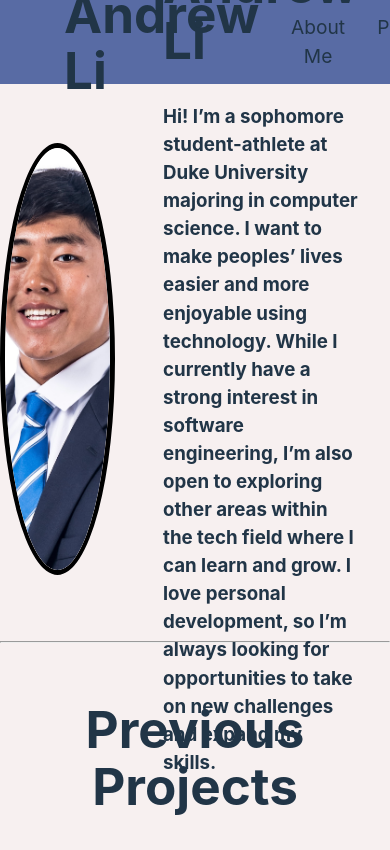
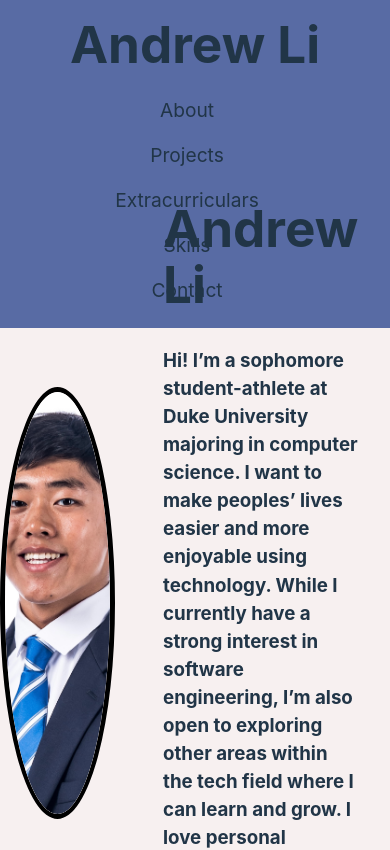
Before and after one commit to andrewswimmer111/Personal-Portfolio, a React (Vite) app: page / in a window 390 px wide. Shown: the top 850 px of the page. Built offline with nearby package versions, Linux system fonts and the light colour scheme.

Commit message:
header responsive

```diff
--- a/src/App.css
+++ b/src/App.css
@@ -14,7 +14,8 @@ h1 {
 /* Header */
 
 .header {
-    height: 10vh;
+    height: fit-content;
+    min-height: fit-content;
     background-color: #586BA4;
     display: flex;
     align-items: center;
@@ -30,7 +31,8 @@ h1 {
 .header-nav {
     width: 50%;
     display: flex;
-    justify-content: space-between;
+    justify-content: space-evenly;
+    align-items: center;
     margin-right: 1rem;
 }
 
@@ -493,3 +495,41 @@ h1 {
     color:red;
     transition: color 0.2s ease;
 }
+
+
+
+
+/* Responsiveness */
+
+
+/* Tablet */
+
+
+
+@media (min-width: 961px) and (max-width: 1024px) {
+
+}
+
+@media (max-width: 1000px) {
+    .header {
+        flex-direction: column;
+        justify-content: center;
+    }
+    .header-name {
+        margin: 0;
+        width: 100%;
+        text-align: center;
+    }
+    .header-nav {
+        width: 100%;
+        margin-bottom: 1em;
+    }
+
+}
+
+@media (max-width: 600px) {
+    .header-nav {
+        display: flex;
+        flex-direction: column;
+    }
+}
--- a/src/components/ContactMe.tsx
+++ b/src/components/ContactMe.tsx
@@ -11,7 +11,7 @@ const ContactMe:React.FC = () => {
     };
 
     return (
-        <div id="Contact Me" className="contact-section">
+        <div id="Contact" className="contact-section">
             <div className="footer-grid-practice">
                 <h2 className="contact-call"> Contact me! </h2>
                 <div className="contact-column">
--- a/src/components/Extracurriculars.tsx
+++ b/src/components/Extracurriculars.tsx
@@ -14,7 +14,7 @@ const Extracurriculars:React.FC = () => {
     const extra = [
         {
             title: "Teaching Assistant",
-            description: `When I’m excited about something, I want others to feel that excitement too. That’s why I work as a TA for CS101—so I can share my passion for programming with students. Whether it’s during lab sessions or office hours, I always strive to provide clear explanations that empower students to build their confidence in the material. <br/> <br/> In addition to my role as a TA, I’m actively involved in several other mentorship positions on campus. For instance, I serve as a Blue Devil Buddy, where I provide guidance and support to an incoming first-year student.`,
+            description: `When I’m excited about something, I want others to feel that excitement too. That’s why I work as a TA for CS101—so I can share my passion for programming with students. Whether it’s during lab sessions or office hours, I always strive to provide clear explanations that help students build confidence in the material. <br/> <br/> In addition to my role as a TA, I’m actively involved in several other mentorship positions on campus. For instance, I serve as a Blue Devil Buddy, where I provide guidance and support to an incoming first-year student.`,
         },
         {
             title: "ACE Participant",
--- a/src/components/Header.tsx
+++ b/src/components/Header.tsx
@@ -13,7 +13,7 @@ const Header: React.FC = () => {
         <div className="header">
             <h1 className="header-name"> Andrew Li </h1>
             <nav className="header-nav">
-                {['About Me', 'Projects', 'Extracurriculars', 'Skills', 'Contact Me'].map((link) => (
+                {['About', 'Projects', 'Extracurriculars', 'Skills', 'Contact'].map((link) => (
                     <div
                         key={link}
                         className='nav-link'
--- a/src/components/Intro.tsx
+++ b/src/components/Intro.tsx
@@ -1,6 +1,6 @@
 const Intro: React.FC = () => {
     return (
-        <div id="About Me" className="intro-container">
+        <div id="About" className="intro-container">
             <div className="intro-photo-container">
                 <img src="/images/head.jpg" className="profile-picture" alt="Profile Picture"></img>
             </div>
--- a/src/components/Skills.tsx
+++ b/src/components/Skills.tsx
@@ -43,7 +43,7 @@ const Skills:React.FC = () => {
             {name: "Docker", proficiency: "Intermediate"},
             {name: "Command Line", proficiency: "Basic"},
             {name: "AWS EC2", proficiency: "Basic"},
-            {name: "DNS Configuration", proficiency: "Novice"},
+            {name: "DNS", proficiency: "Novice"},
 
           ]
         }
```
